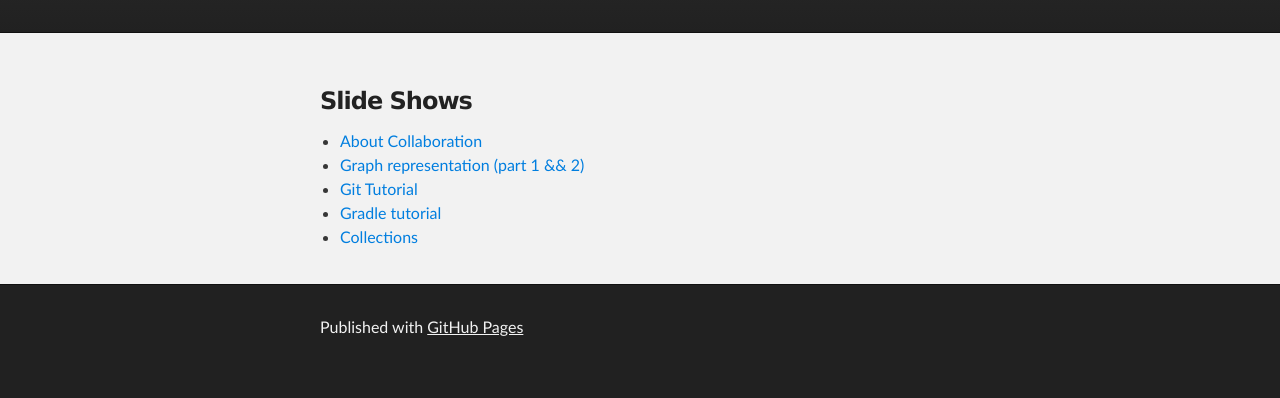
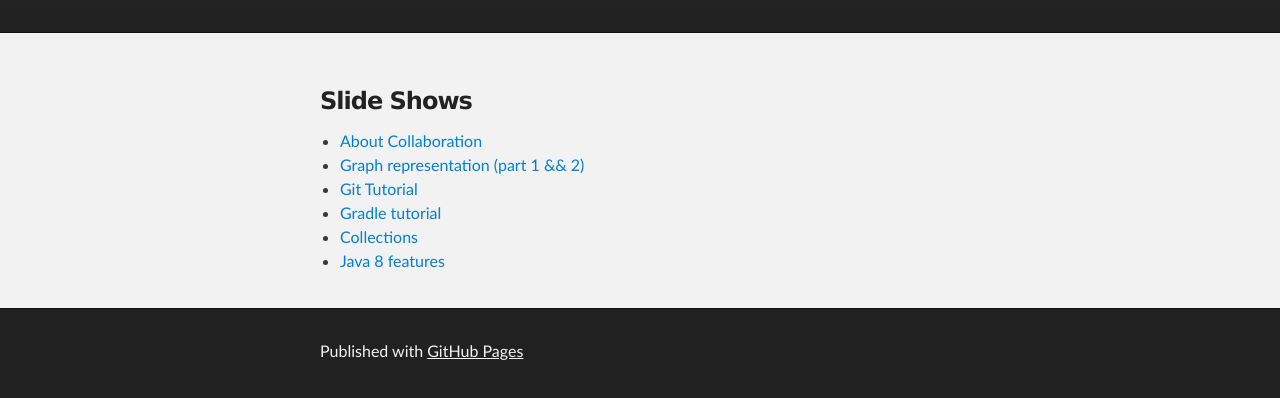
Before and after one commit to NNGSzegedAndUSzegedCollaboration/NNGSzegedAndUSzegedCollaboration.github.io, a plain HTML site: page index.html in a window 1280 px wide. Shown: the part 240-638 px from the top of the page. Drawn offline with Linux system fonts and the light colour scheme.

Commit message:
Adding java 8 slide

```diff
--- a/index.html
+++ b/index.html
@@ -34,6 +34,7 @@
 	  <li><a href="slideshows/GitStepByStep.pdf">Git Tutorial</a></li>
 	  <li><a href="slideshows/GradleTutorial.pdf">Gradle tutorial</a></li>
 	  <li><a href="slideshows/Collections.pdf">Collections</a></li>
+	  <li><a href=https://docs.google.com/presentation/d/1-Zm632LHmUsEv7m8l8PdO0mGRHmOUdmEGoKUAv5CpDw/edit?usp=drive_web>Java 8 features</a></li>
         </ul>
       </section>
     </div>
```
